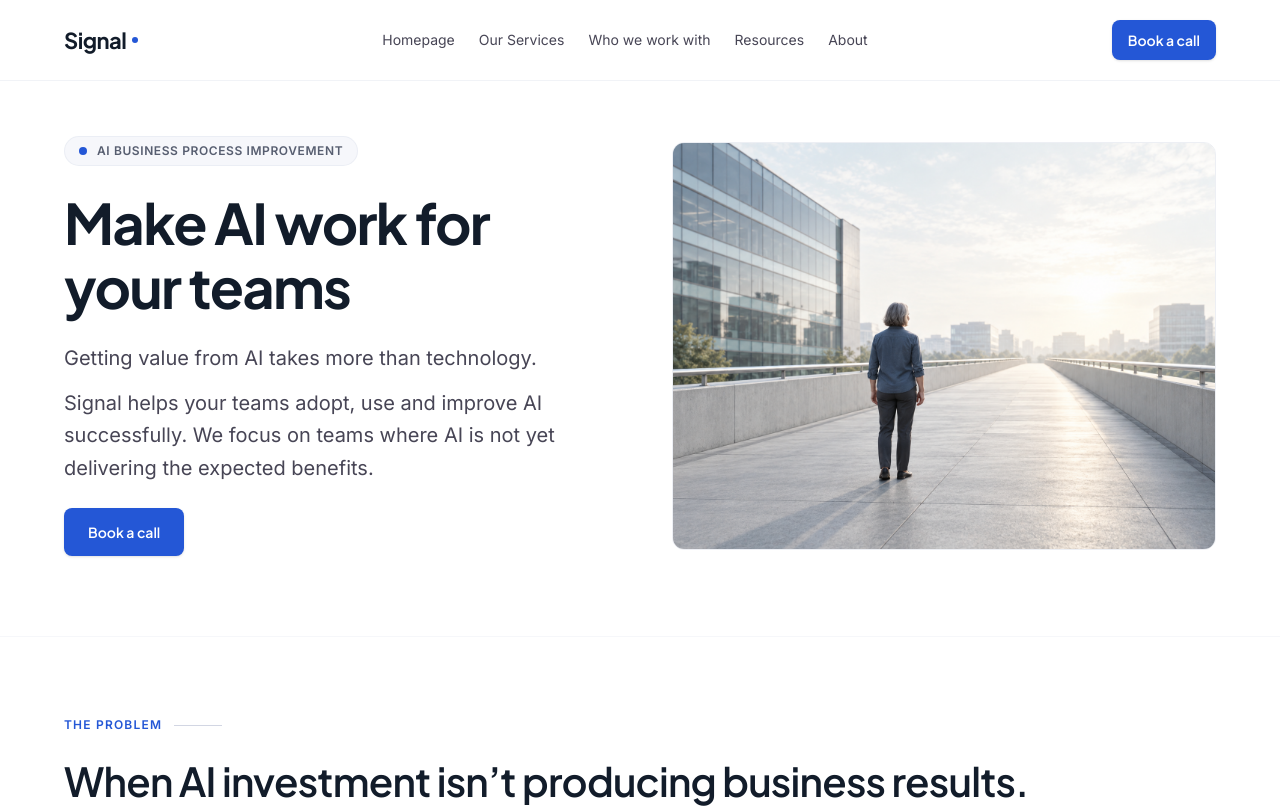
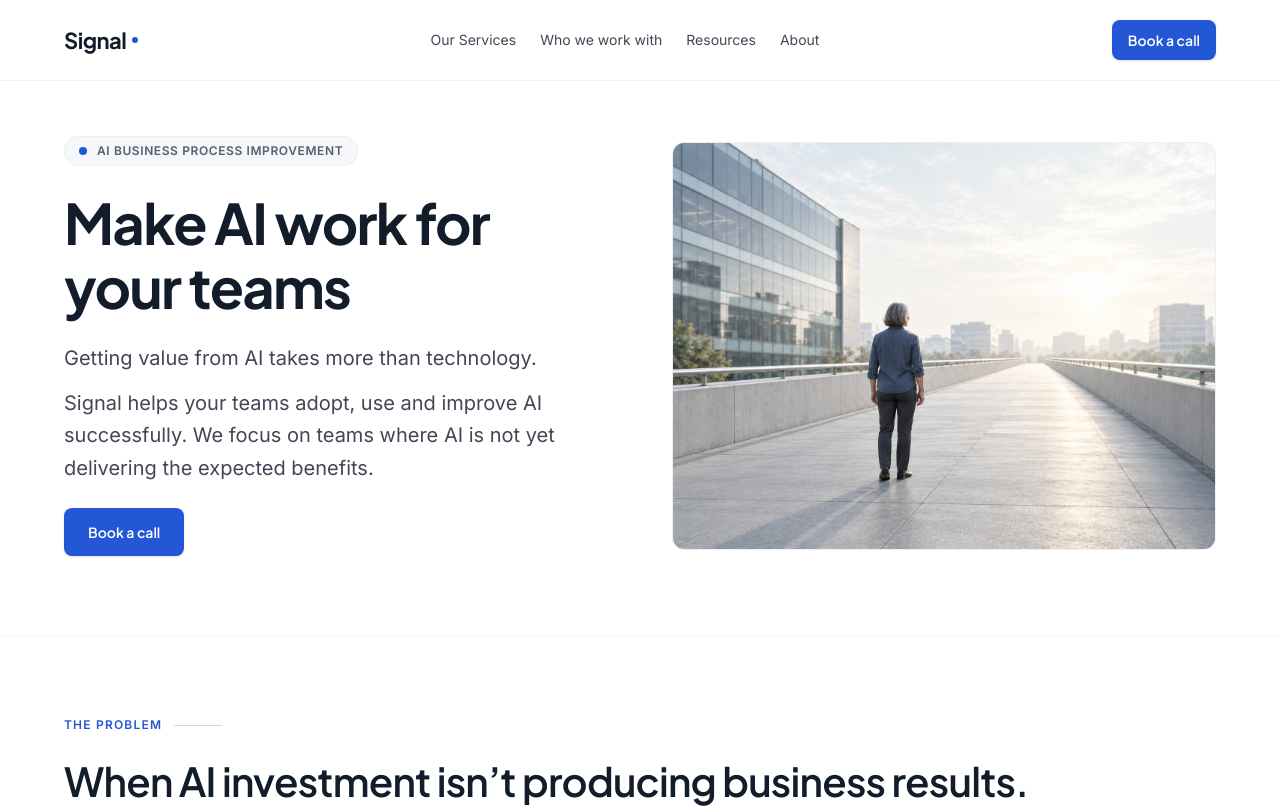
Before and after one commit to signalaibpi/signal-website, a Next.js app: page / in a window 1280 px wide. Shown: the top 808 px of the page. Built offline with nearby package versions, Linux system fonts and the light colour scheme.

Commit message:
Remove homepage navigation links

```diff
--- a/components/Footer.tsx
+++ b/components/Footer.tsx
@@ -1,5 +1,6 @@
+import Link from "next/link";
+
 const MENU_LINKS = [
-  { label: "Homepage", href: "/" },
   { label: "Our Services", href: "/services" },
   { label: "Who we work with", href: "/who-we-help" },
   { label: "Resources", href: "#" },
@@ -47,12 +48,12 @@ export function Footer() {
       <div className="max-w-[1280px] mx-auto px-5 md:px-10 lg:px-16 pt-16 pb-6">
         <div className="grid grid-cols-1 md:grid-cols-2 lg:grid-cols-5 gap-10 pb-10 border-b border-outline-variant/20">
           <div className="lg:col-span-2 flex flex-col gap-3">
-            <div className="flex items-center gap-1.5">
+            <Link className="flex items-center gap-1.5 w-fit rounded-sm focus-visible:outline-2 focus-visible:outline-offset-4 focus-visible:outline-primary" href="/" aria-label="Signal homepage">
               <span className="font-display text-[22px] font-bold tracking-tight text-on-surface">
                 Signal
               </span>
               <span className="w-1.5 h-1.5 rounded-full bg-primary inline-block" />
-            </div>
+            </Link>
             <p className="font-body text-sm text-on-surface-variant max-w-sm">
               AI Business Process Improvement
             </p>
--- a/components/Header.tsx
+++ b/components/Header.tsx
@@ -4,7 +4,6 @@ import Link from "next/link";
 import { useEffect, useRef, useState } from "react";
 
 const NAV_LINKS = [
-  { label: "Homepage", href: "/" },
   { label: "Our Services", href: "/services" },
   { label: "Who we work with", href: "/who-we-help" },
   { label: "Resources", href: "#" },
```
Also changed, not shown: 1 other file (tests, documents, lock files or other folders).
